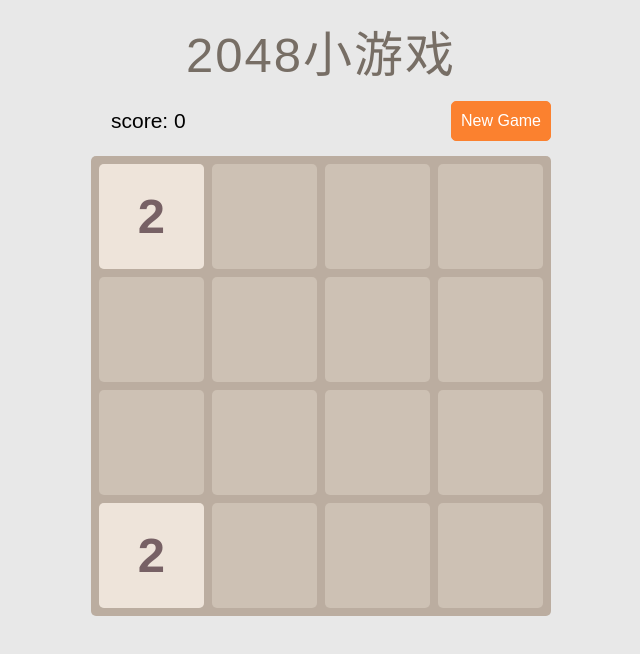
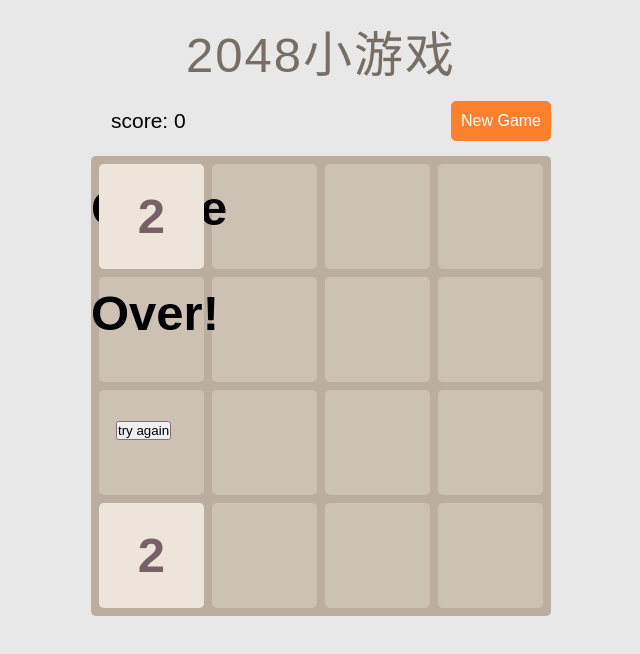
Before and after one commit to hanrenguang/2048, a plain HTML site: page index.html in a window 1280 px wide. Shown: the whole page, without its empty margins (319-959 px from the left). Drawn offline with Linux system fonts and the light colour scheme.

Commit message:
增加游戏结束后的提示

```diff
--- a/index.html
+++ b/index.html
@@ -31,6 +31,7 @@
 		<div class="box"></div>
 		<div class="box"></div>
 		<div class="box"></div>
+		<div class="gameover"><p>Game Over!</p><button type="button">try again</button></div>
 	</div>
 </body>
 </html>
```
